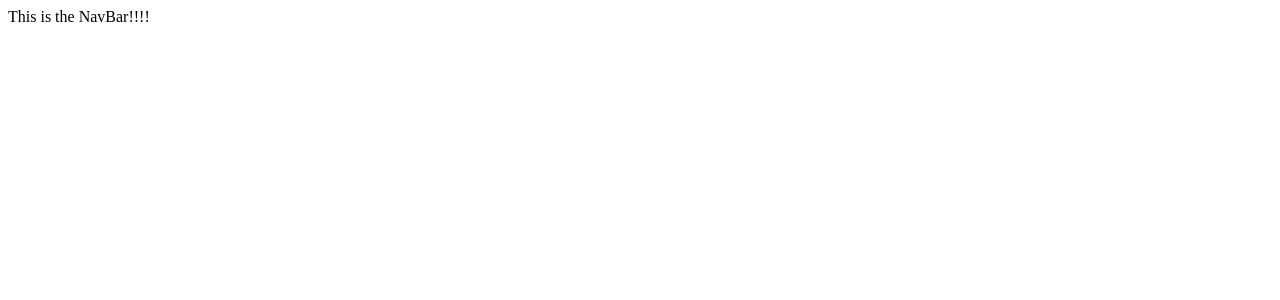
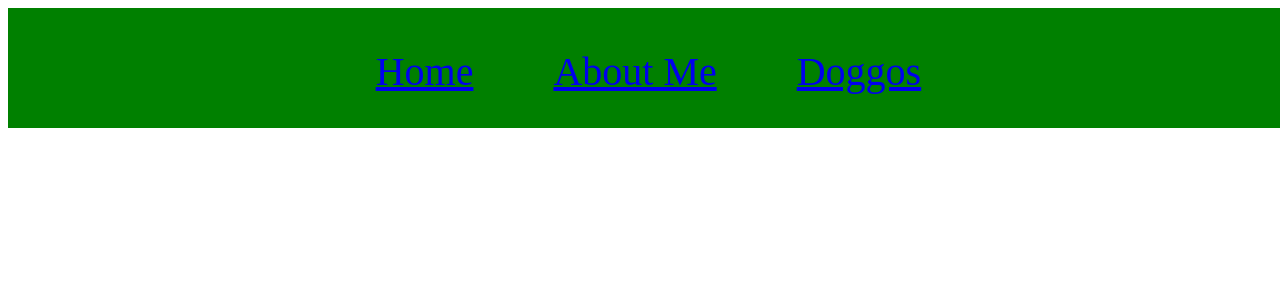
Before and after one commit to JoeyLundquist/personal-site, a React (Create React App) app: page / in a window 1280 px wide. Shown: the top 300 px of the page. Built offline with nearby package versions, Linux system fonts and the light colour scheme.

Commit message:
nav set up a little bit

```diff
--- a/src/components/Nav/Nav.jsx
+++ b/src/components/Nav/Nav.jsx
@@ -3,6 +3,7 @@ import { Link } from 'react-router-dom';
 import { useSelector, useDispatch } from 'react-redux';
 import { useEffect } from 'react';
 
+import './nav.css'
 
 
 export const Nav = () => {
@@ -13,8 +14,18 @@ export const Nav = () => {
     console.log('This is the test reducer', test)
 
     return(
-        <>
-            This is the NavBar!!!!
-        </>
+        <div className='nav-bar'>
+            <Link className='nav-links' to="/home">
+                Home
+            </Link>
+
+            <Link to="/about-me" className='nav-links'>
+                About Me
+            </Link>
+
+            <Link to="/dogs" className='nav-links'>
+                Doggos
+            </Link>
+        </div>
     )
 }
--- /dev/null
+++ b/src/components/Nav/nav.css
@@ -0,0 +1,12 @@
+.nav-bar{
+    background-color: green;
+    width: 95%;
+    height: 5vh;
+    text-align: center;
+    padding: 5vh
+}
+
+.nav-links{
+    margin: 5vh;
+    font-size: 5vh;
+}
```
